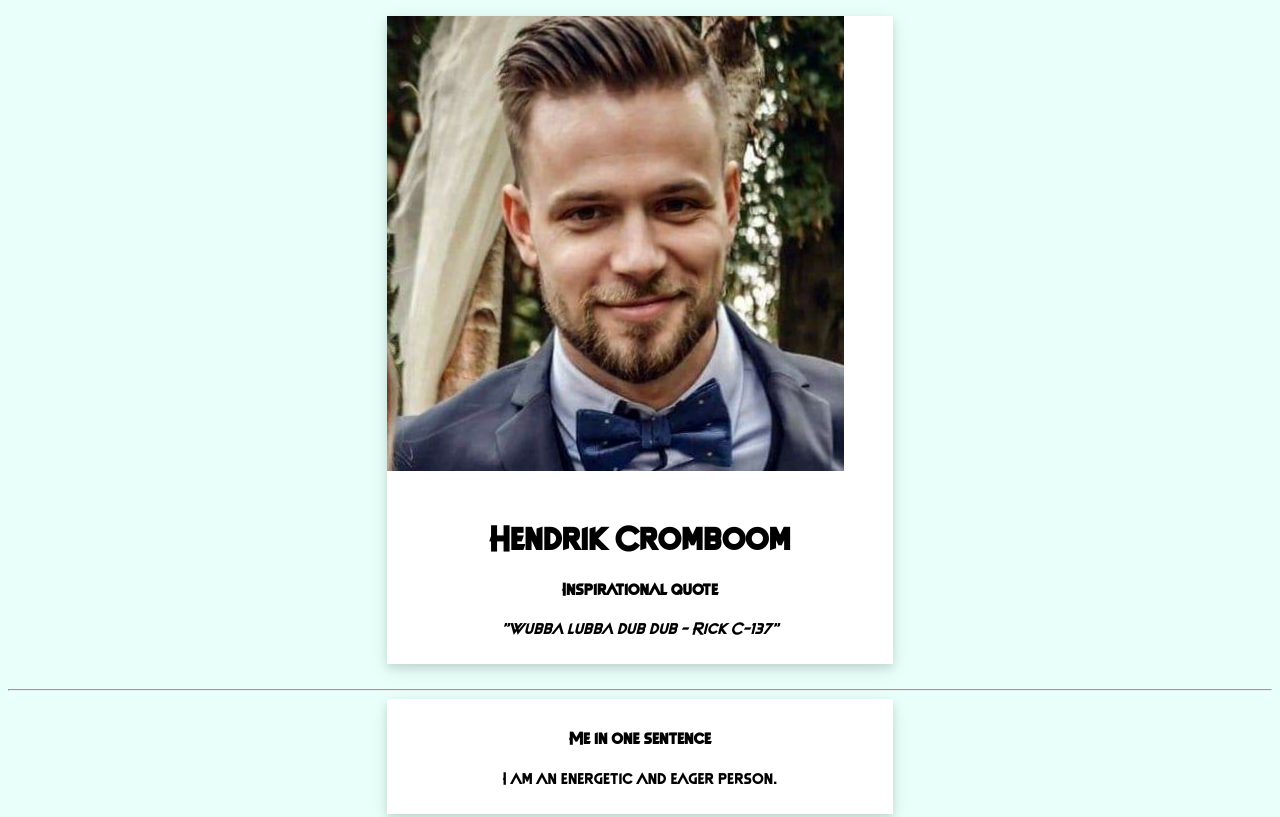
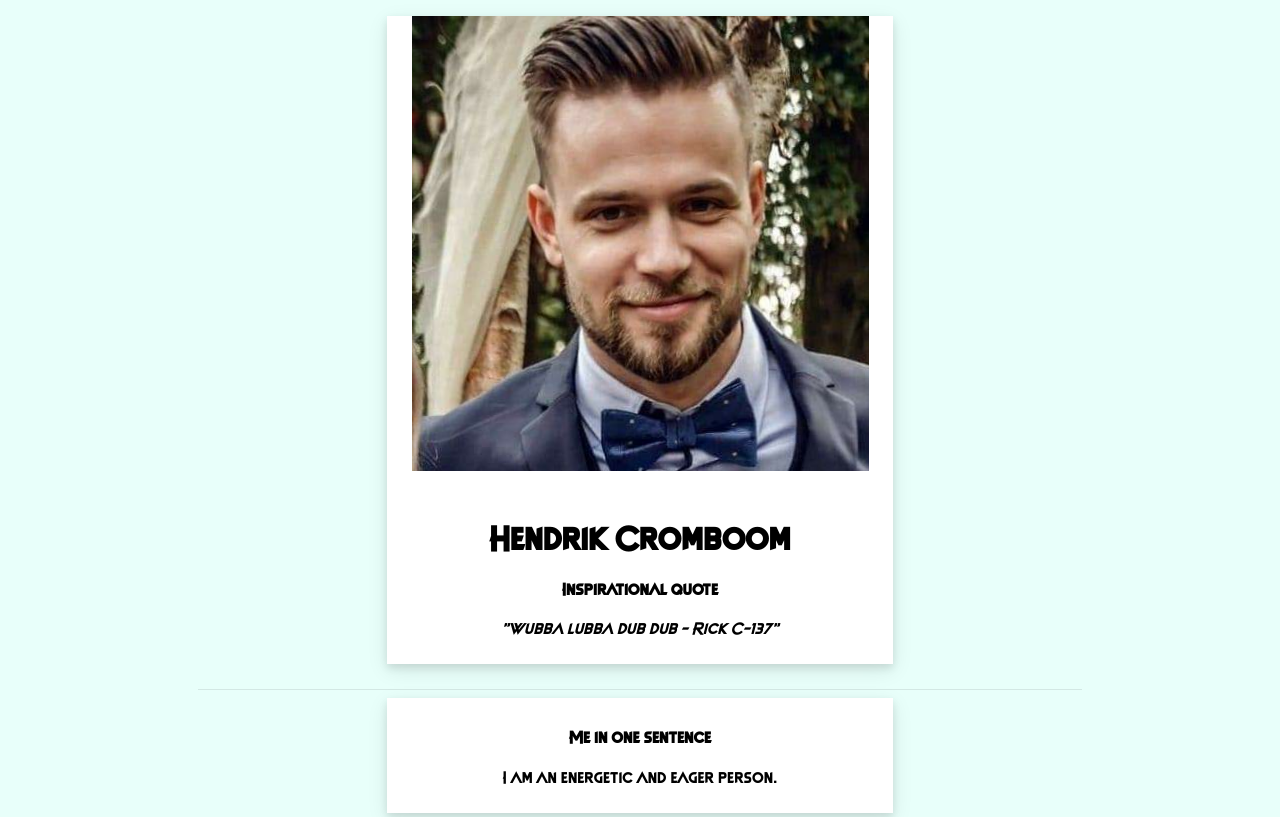
Before and after one commit to HendrikCromboom/markdown-warmup-css, a plain HTML site: page index.html in a window 1280 px wide. Shown: the top 817 px of the page. Drawn offline with Linux system fonts and the light colour scheme.

Commit message:
sicco fix 2.0

```diff
--- a/index.html
+++ b/index.html
@@ -84,7 +84,7 @@
         </article>                  </div></div>
         <hr>
         <div class="me"><div class="container">
-    <p><nav><a href="https://github.com/Fib88/markdown-challenge">&lt;&lt;previous</a> ||  Hendrik Cromboom || <a href="https://github.com/JoeVN17/markdown-challenge">next &gt;&gt;</a></nav></p>
+    <p><nav><a href="https://Fib88.github.io/markdown-warmup-css/">&lt;&lt;previous</a> ||  Hendrik Cromboom || <a href="https://joevn17.github.io/markdown-warmup-css/">next &gt;&gt;</a></nav></p>
         </div></div>
     </body>
 </html>
--- a/style.css
+++ b/style.css
@@ -1,5 +1,13 @@
 body {
     background-color: #e8fffa;
+}
+
+hr {
+    width: 70%;
+    border: 0;
+    height: 1px;
+    background: #000;
+    opacity: 0.09;
 }
 
 @font-face {
@@ -15,8 +23,7 @@ body {
     display: block;
     max-width: 100%;
     height: auto;
-    margin-left: auto;
-    margin-right: auto;
+    margin-left: 5%
 }
 div.me {
     width: 40%;
```
